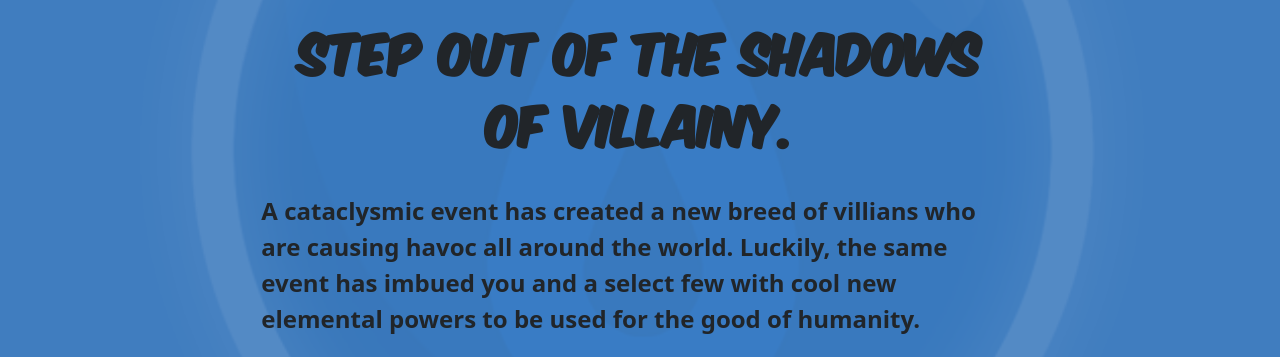
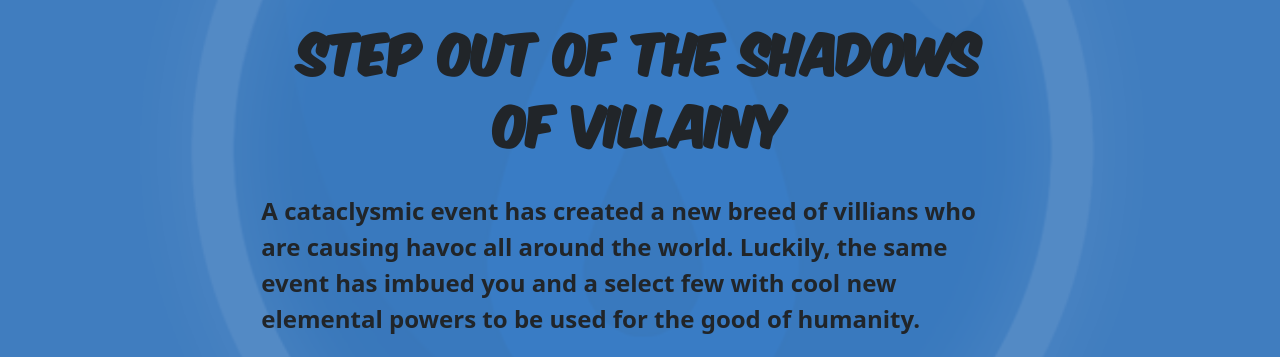
Before and after one commit to skidvis/web-sov, a plain HTML site: page index.html in a window 1280 px wide. Shown: the part 749-1106 px from the top of the page. Drawn offline with nearby package versions, Linux system fonts and the light colour scheme.

Commit message:
copy update

```diff
--- a/index.html
+++ b/index.html
@@ -55,7 +55,7 @@
                         <source src="./preview.mp4" type="video/mp4">
                     </video>
                 </div>
-                <div class="deco" style="text-align: center;">Step out of the Shadows of Villainy.</div>
+                <div class="deco" style="text-align: center;">Step out of the Shadows of Villainy</div>
                 <p class="" id="what">
                     <br />A cataclysmic event has created a new breed of villians who are causing havoc all around the world.
                     Luckily, the same event has imbued you and a select few with cool new elemental powers to be used for the good of humanity.
```
